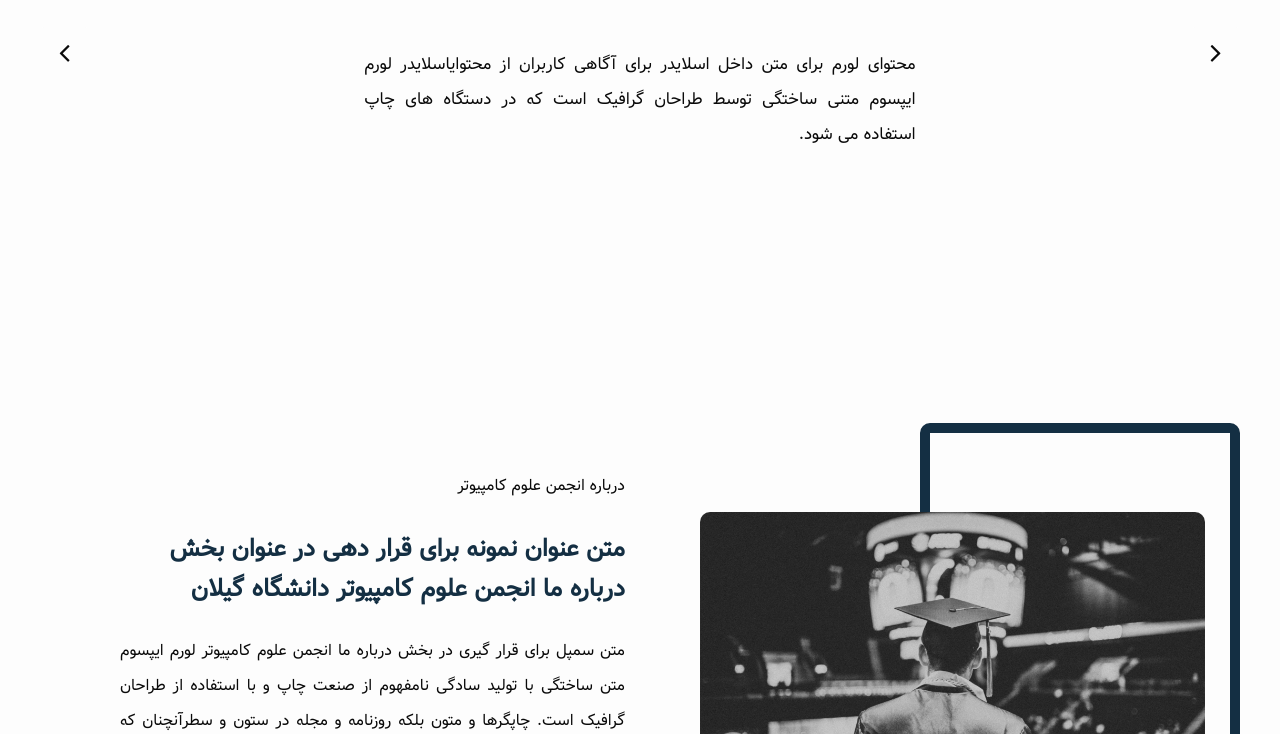
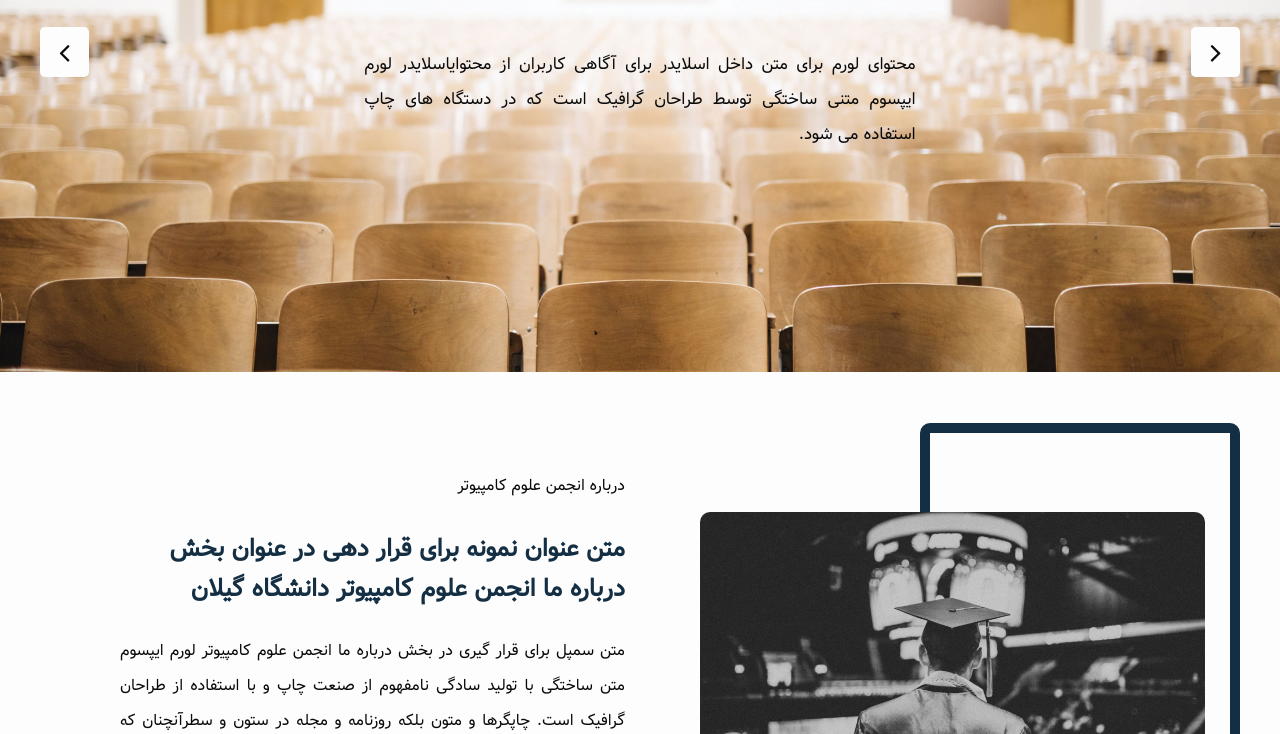
Before and after one commit to sinaanahd/computer-science-website, a plain HTML site: page index.html in a window 1280 px wide. Shown: the part 406-1140 px from the top of the page. Drawn offline with Linux system fonts and the light colour scheme; files whose address does not match are found by name.

Commit message:
solved finally

```diff
--- a/asset/styles/sass/styles.scss
+++ b/asset/styles/sass/styles.scss
@@ -170,7 +170,7 @@ ul {
 .slider {
   width: 100vw;
   height: 80vh;
-  background-image: url(asset/images/sliders/slider-1.jpg);
+  background-image: url(../../images/sliders/slider-1.jpg);
   background-position: center;
   background-repeat: no-repeat;
   background-size: cover;
```
Also changed, not shown: asset/styles/css/styles.css.
